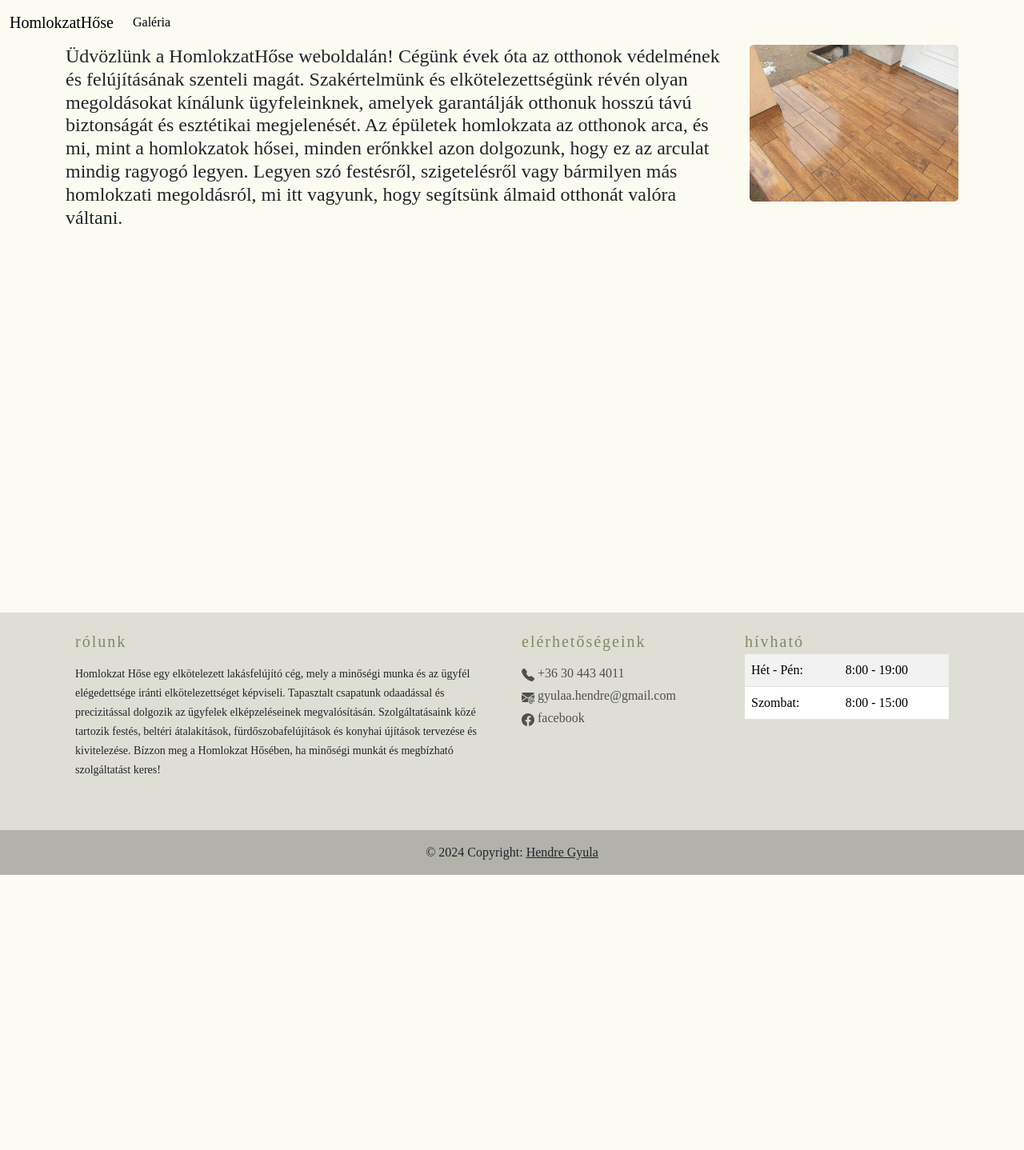
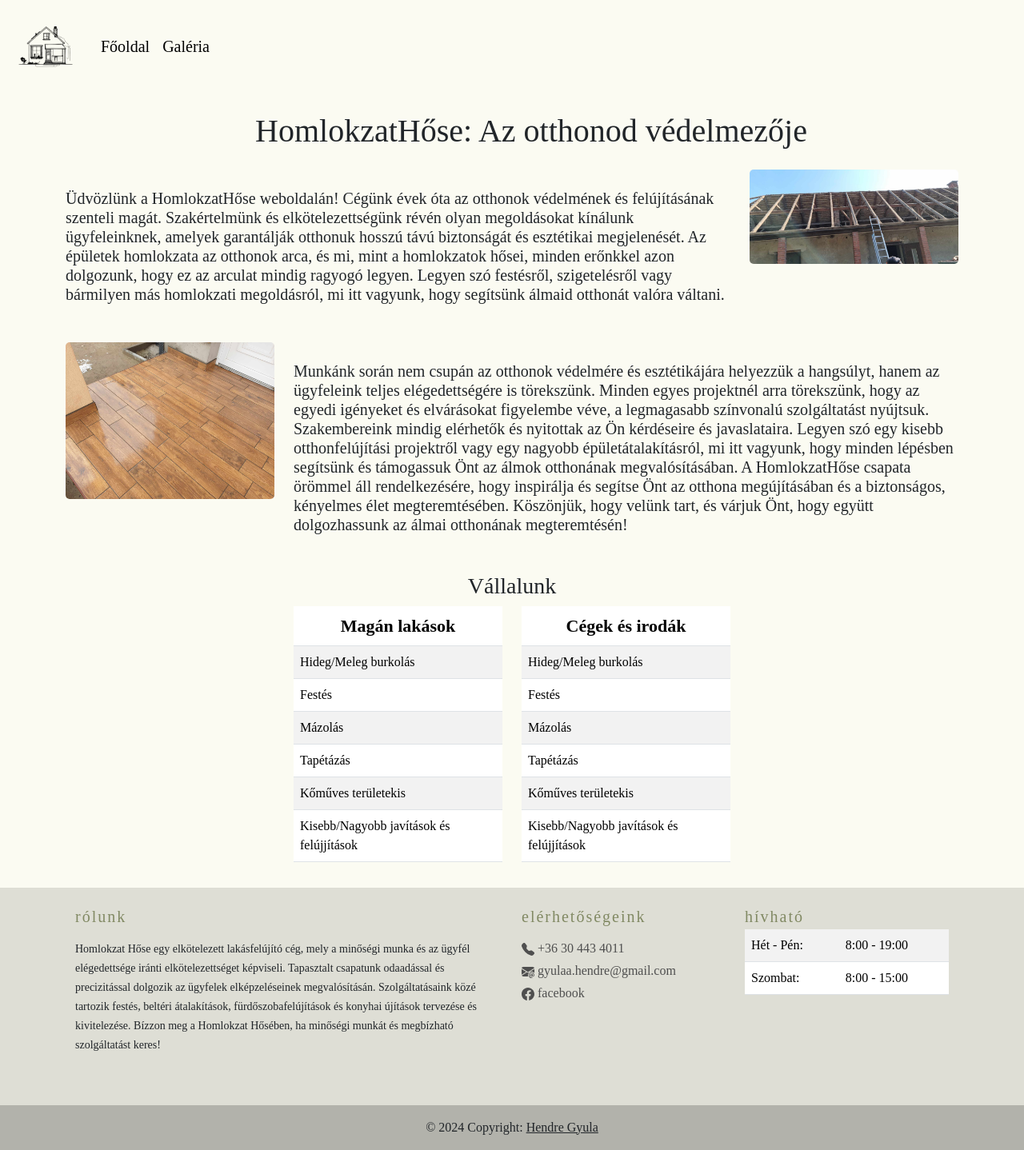
Before and after one commit to NemodaMark/felujitasmestere, a PHP site: page / in a window 1280 px wide. Shown: the whole page at 80% size. Before the commit the page ends 1094 px from the top, so only its background shows below. Run offline with PHP 8.4, Linux system fonts and the light colour scheme.

Commit message:
Version 1

```diff
--- a/galery.php
+++ b/galery.php
@@ -31,7 +31,7 @@ ini_set('display_errors', 1);
         if (is_file($imageDirectory . '/' . $file) && preg_match('/\.(jpg|jpeg|png|gif)$/i', $file)) {
             // Output the HTML img tag with the file path
             echo '<div class="col-4">';
-            echo '<div class="card mx-2 my-2">';
+            echo '<div class="card mx-4 my-4">';
             echo '<img class="card-img-top" src="' . $imageDirectory . '/' . $file . '" alt="' . $file . '" />';
             echo '</div>';
             echo '</div>';
--- a/header/footer.php
+++ b/header/footer.php
@@ -2,7 +2,7 @@
                 </div>
         </div>
 <!-- Remove the container if you want to extend the Footer to full width. -->
-<div class="d-flex flex-column min-vh-100">
+<div class="d-flex flex-column">
 
     <footer class="mt-auto" style="background-color: #deded5;">
     <div class="container p-4">
--- a/header/header.php
+++ b/header/header.php
@@ -4,7 +4,7 @@
         <meta charset="UTF-8">
         <meta name="viewport" content="width=device-width, initial-scale=1.0">
         <title>HomlokzatHőse</title>
-        <link rel="icon" type="image/x-icon" href="imgs/site_icon.ico">
+        <link rel="icon" type="image/x-icon" href="imgs/3.ico">
         <!-- Linking start -->
             <!-- Bootstrap start -->
             <link href="https://cdn.jsdelivr.net/npm/bootstrap@5.3.2/dist/css/bootstrap.min.css" rel="stylesheet" integrity="sha384-T3c6CoIi6uLrA9TneNEoa7RxnatzjcDSCmG1MXxSR1GAsXEV/Dwwykc2MPK8M2HN" crossorigin="anonymous">
@@ -13,18 +13,23 @@
 
         <!-- Linking end -->
     </head>
-    <body style="background-color:#fbfbf2; font-family:Copperplate;">
+    <body style="background-color:#fbfbf2; font-family:Serif;">
         <!-- Navbar start -->
         <nav class="navbar navbar-expand-lg">
             <div class="container-fluid">
-                <a class="navbar-brand" href="index.php">HomlokzatHőse</a>
+            <a class="navbar-brand" href="#">
+              <img src="imgs\3-removebg.png" alt="Bootstrap" width="90" height="90">
+            </a>
               <button class="navbar-toggler" type="button" data-bs-toggle="collapse" data-bs-target="#navbarSupportedContent" aria-controls="navbarSupportedContent" aria-expanded="false" aria-label="Toggle navigation">
                 <span class="navbar-toggler-icon"></span>
               </button>
               <div class="collapse navbar-collapse" id="navbarSupportedContent">
                 <ul class="navbar-nav me-auto mb-2 mb-lg-0">
+                <li class="nav-item">
+                    <a class="nav-link active" aria-current="page" href="index.php" style="font-size: 20px;">Főoldal</a>
+                  </li>
                   <li class="nav-item">
-                    <a class="nav-link active" aria-current="page" href="galery.php">Galéria</a>
+                    <a class="nav-link active" aria-current="page" href="galery.php" style="font-size: 20px;">Galéria</a>
                   </li>
               </div>
             </div>
--- a/index.php
+++ b/index.php
@@ -12,18 +12,81 @@ ini_set('display_errors', 1);
         height: auto; /* Let the height adjust automatically to maintain aspect ratio */
         border-radius: 5px;
     }
+    th{
+        font-size: 22px;
+        text-align: center;
+    }
 </style>
 
 <div class="row">
-    <div class="col-9">
-        <h4>Üdvözlünk a HomlokzatHőse weboldalán! Cégünk évek óta az otthonok védelmének és felújításának szenteli magát.
+    <h1 class="text-center my-4 mx-4">HomlokzatHőse: Az otthonod védelmezője</h1>
+    <div class="col-9 my-4">
+        <h5>Üdvözlünk a HomlokzatHőse weboldalán! Cégünk évek óta az otthonok védelmének és felújításának szenteli magát.
             Szakértelmünk és elkötelezettségünk révén olyan megoldásokat kínálunk ügyfeleinknek, amelyek garantálják otthonuk hosszú távú biztonságát és esztétikai megjelenését.
             Az épületek homlokzata az otthonok arca, és mi, mint a homlokzatok hősei, minden erőnkkel azon dolgozunk, hogy ez az arculat mindig ragyogó legyen.
-            Legyen szó festésről, szigetelésről vagy bármilyen más homlokzati megoldásról, mi itt vagyunk, hogy segítsünk álmaid otthonát valóra váltani.</h4>
+            Legyen szó festésről, szigetelésről vagy bármilyen más homlokzati megoldásról, mi itt vagyunk, hogy segítsünk álmaid otthonát valóra váltani.</h5>
     </div>
+    <div class="col-3">
+        <img src="imgs\workphotos\416180936_286240594141172_7430853358352005630_n.jpg" alt="">
+    </div>
+</div>
+<div class="row my-3">
     <div class="col-3">
         <img src="imgs/workphotos/421103696_1085069212915028_5634653405770559295_n.jpg" alt="">
     </div>
+    <div class="col-9 my-4">
+        <h5>Munkánk során nem csupán az otthonok védelmére és esztétikájára helyezzük a hangsúlyt, hanem az ügyfeleink teljes elégedettségére is törekszünk. Minden egyes projektnél arra törekszünk, hogy az egyedi igényeket és elvárásokat figyelembe véve, a legmagasabb színvonalú szolgáltatást nyújtsuk.
+
+Szakembereink mindig elérhetők és nyitottak az Ön kérdéseire és javaslataira. Legyen szó egy kisebb otthonfelújítási projektről vagy egy nagyobb épületátalakításról, mi itt vagyunk, hogy minden lépésben segítsünk és támogassuk Önt az álmok otthonának megvalósításában.
+
+A HomlokzatHőse csapata örömmel áll rendelkezésére, hogy inspirálja és segítse Önt az otthona megújításában és a biztonságos, kényelmes élet megteremtésében. Köszönjük, hogy velünk tart, és várjuk Önt, hogy együtt dolgozhassunk az álmai otthonának megteremtésén!
+
+
+
+
+
+
+</h5>
+    </div>
+</div>
+
+<div class="row my-3">
+    <h3 class="text-center">Vállalunk</h3>
+    <div class="col-3"></div>
+    <div class="col-3">
+        <table class="table table-striped">
+            <thead>
+                <tr>
+                    <th>Magán lakások</th>
+                </tr>
+            </thead>
+            <tbody>
+                <tr><td>Hideg/Meleg burkolás</td></tr>
+                <tr><td>Festés</td></tr>
+                <tr><td>Mázolás</td></tr>
+                <tr><td>Tapétázás</td></tr>
+                <tr><td>Kőműves területekis</td></tr>
+                <tr><td>Kisebb/Nagyobb javítások és felújjítások</td></tr>
+            </tbody>
+        </table></div>
+    <div class="col-3">
+        <table class="table table-striped">
+            <thead>
+                <tr>
+                    <th>Cégek és irodák</th>
+                </tr>
+            </thead>
+            <tbody>
+            <tr><td>Hideg/Meleg burkolás</td></tr>
+                <tr><td>Festés</td></tr>
+                <tr><td>Mázolás</td></tr>
+                <tr><td>Tapétázás</td></tr>
+                <tr><td>Kőműves területekis</td></tr>
+                <tr><td>Kisebb/Nagyobb javítások és felújjítások</td></tr>
+            </tbody>
+        </table>
+    </div>
+    <div class="col-3"></div>
 </div>
 
 <?php include_once("Header/footer.php"); ?>
```
Also changed, not shown: imgs/2.png (added), imgs/3-removebg.png (added), imgs/3.ico (added), imgs/3.png, imgs/4-removebg-preview.ico (deleted), imgs/4-removebg-preview.png (deleted), imgs/4.png (deleted).
